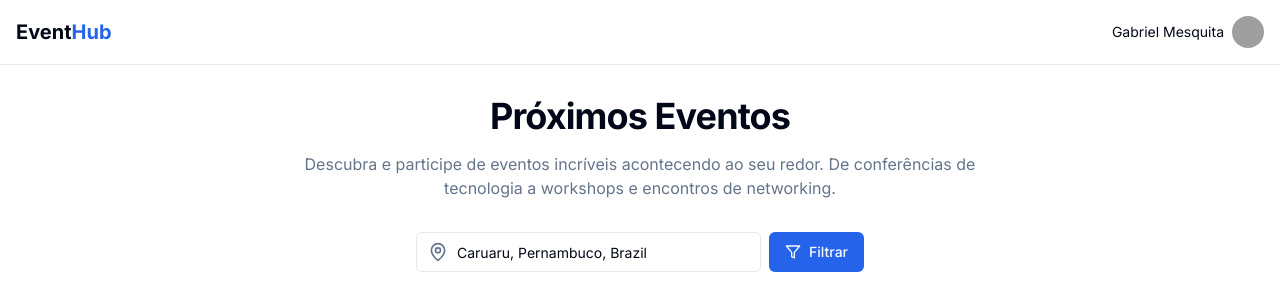
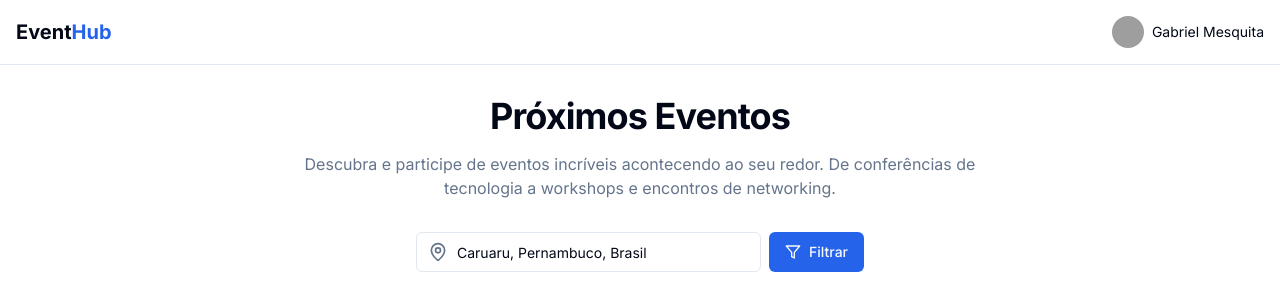
Before and after one commit to paotheonn/Projeto-Evento, a Next.js app: page / in a window 1280 px wide. Shown: the top 302 px of the page. Built offline with nearby package versions, Linux system fonts and the light colour scheme; grey boxes are pictures that could not be loaded.

Commit message:
Trocando a posição da foto e do nome do usuário no navbar

```diff
--- a/app/page.tsx
+++ b/app/page.tsx
@@ -18,7 +18,7 @@ const updateYearTo2025 = (dateString: string) => {
 }
 
 export default function Home() {
-  const [location] = useState("Caruaru, Pernambuco, Brazil")
+  const [location] = useState("Caruaru, Pernambuco, Brasil")
   const [selectedCategories, setSelectedCategories] = useState<string[]>([])
 
   // Obter todas as categorias únicas
--- a/components/navbar.tsx
+++ b/components/navbar.tsx
@@ -29,7 +29,6 @@ export default function Navbar() {
 
           <div className="flex items-center">
             <div className="flex items-center gap-2">
-              <span className="text-sm hidden md:inline-block">Gabriel Mesquita</span>
               <DropdownMenu>
                 <DropdownMenuTrigger asChild>
                   <Button variant="ghost" className="relative h-8 w-8 rounded-full">
@@ -54,14 +53,11 @@ export default function Navbar() {
                   <DropdownMenuItem>Sair</DropdownMenuItem>
                 </DropdownMenuContent>
               </DropdownMenu>
+              <span className="text-sm hidden md:inline-block">Gabriel Mesquita</span>
             </div>
           </div>
 
           <div className="flex md:hidden items-center gap-4">
-            <Avatar className="h-8 w-8 mr-2">
-              <AvatarImage src="/placeholder.svg?height=32&width=32" alt="Gabriel Mesquita" />
-              <AvatarFallback>GM</AvatarFallback>
-            </Avatar>
             <button
               onClick={() => setIsMenuOpen(!isMenuOpen)}
               className="inline-flex items-center justify-center p-2 rounded-md hover:bg-muted transition-colors"
@@ -83,6 +79,10 @@ export default function Navbar() {
           <div className="px-2 pt-2 pb-3 space-y-3 border-t">
             <div className="px-3 py-2">
               <div className="flex items-center">
+                <Avatar className="h-6 w-6 mr-2">
+                  <AvatarImage src="/placeholder.svg?height=24&width=24" alt="Gabriel Mesquita" />
+                  <AvatarFallback>GM</AvatarFallback>
+                </Avatar>
                 <div className="font-medium">Gabriel Mesquita</div>
               </div>
             </div>
```
